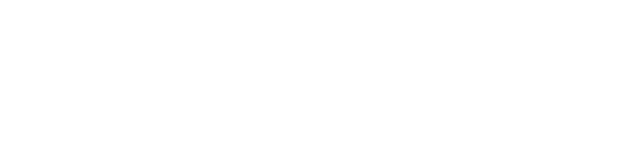
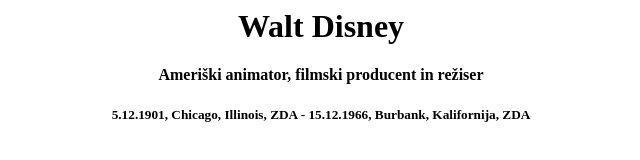
Before and after one commit to pwlinckzssalza/Walt-Disney-story, a plain HTML site: page index.html in a window 1280 px wide. Shown: the whole page, without its empty margins (319-959 px from the left). Drawn offline with Linux system fonts and the light colour scheme.

Commit message:
Update index.html

```diff
--- a/index.html
+++ b/index.html
@@ -5,3 +5,6 @@
 </head>
 
 <body>
+<h1 style="text-align: center;">Walt Disney</h1>
+<h4 style="text-align: center;">Ameriški animator, filmski producent in režiser</h4>
+<h5 style="text-align: center;">5.12.1901, Chicago, Illinois, ZDA - 15.12.1966, Burbank, Kalifornija, ZDA</h5>
```
